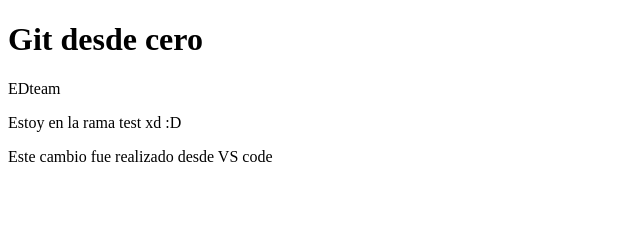
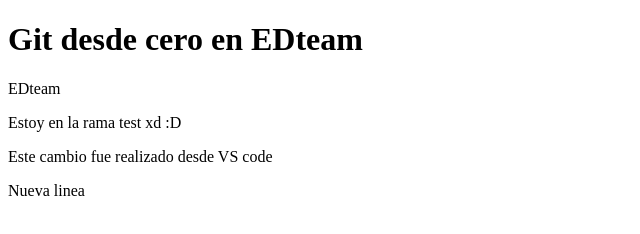
Before and after one commit to henrryrj/practicandoGit, a plain HTML site: page index.html in a window 1280 px wide. Shown: the whole page, without its empty margins (0-640 px from the left). Drawn offline with Linux system fonts and the light colour scheme.

Commit message:
segundo commit desde VS code

```diff
--- a/index.html
+++ b/index.html
@@ -5,13 +5,14 @@
     <title>Practicando con github desde VS code</title>
 </head>
 <body>
-    <h1>Git desde cero</h1>
+    <h1>Git desde cero en EDteam</h1>
     <p>EDteam</p>
     <section>
         <p>Estoy en la rama test xd :D </p>
     </section>
     <div>
         <p> Este cambio fue realizado desde VS code</p>
+        <span> Nueva linea</span>
     </div>
 </body>
 </html>
```
